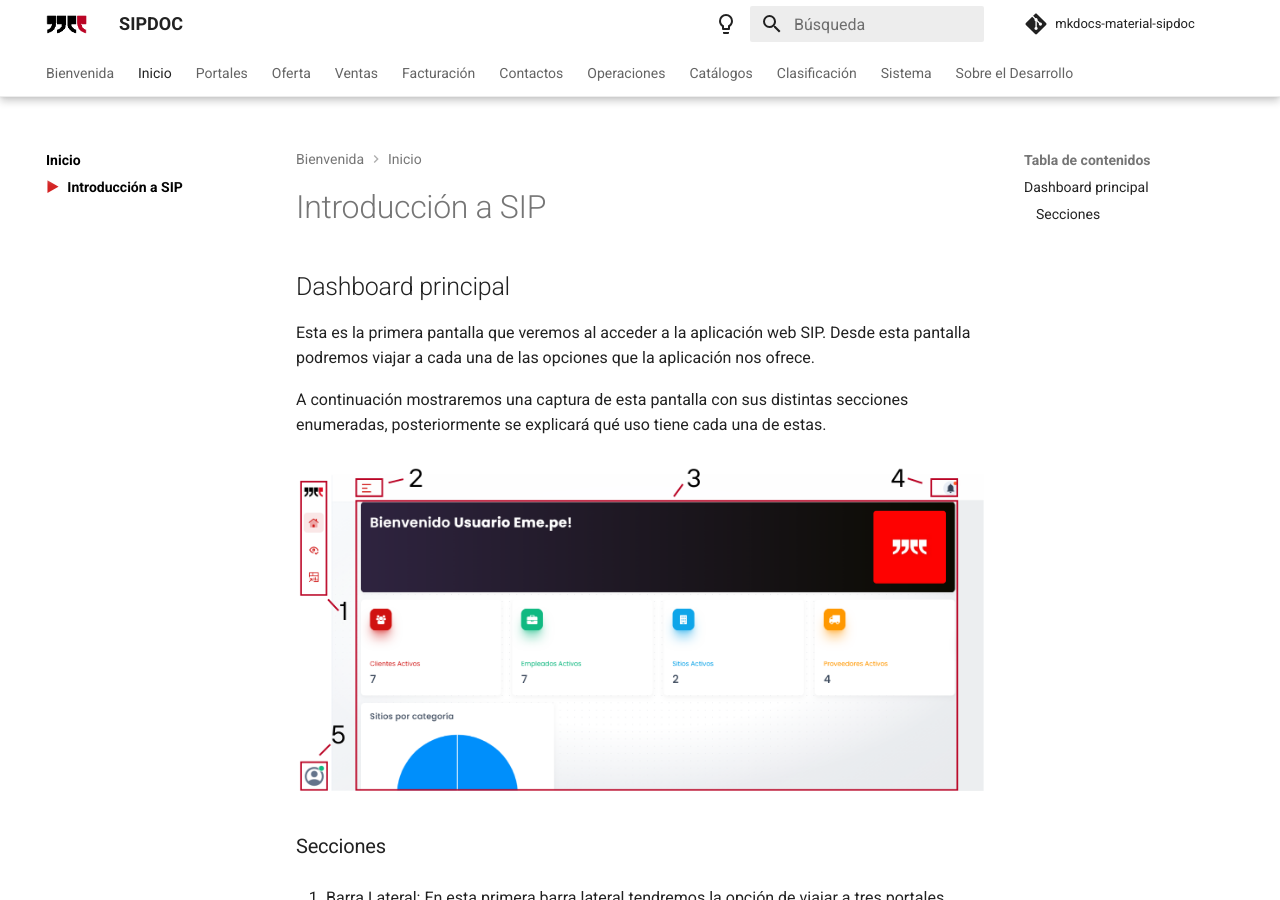
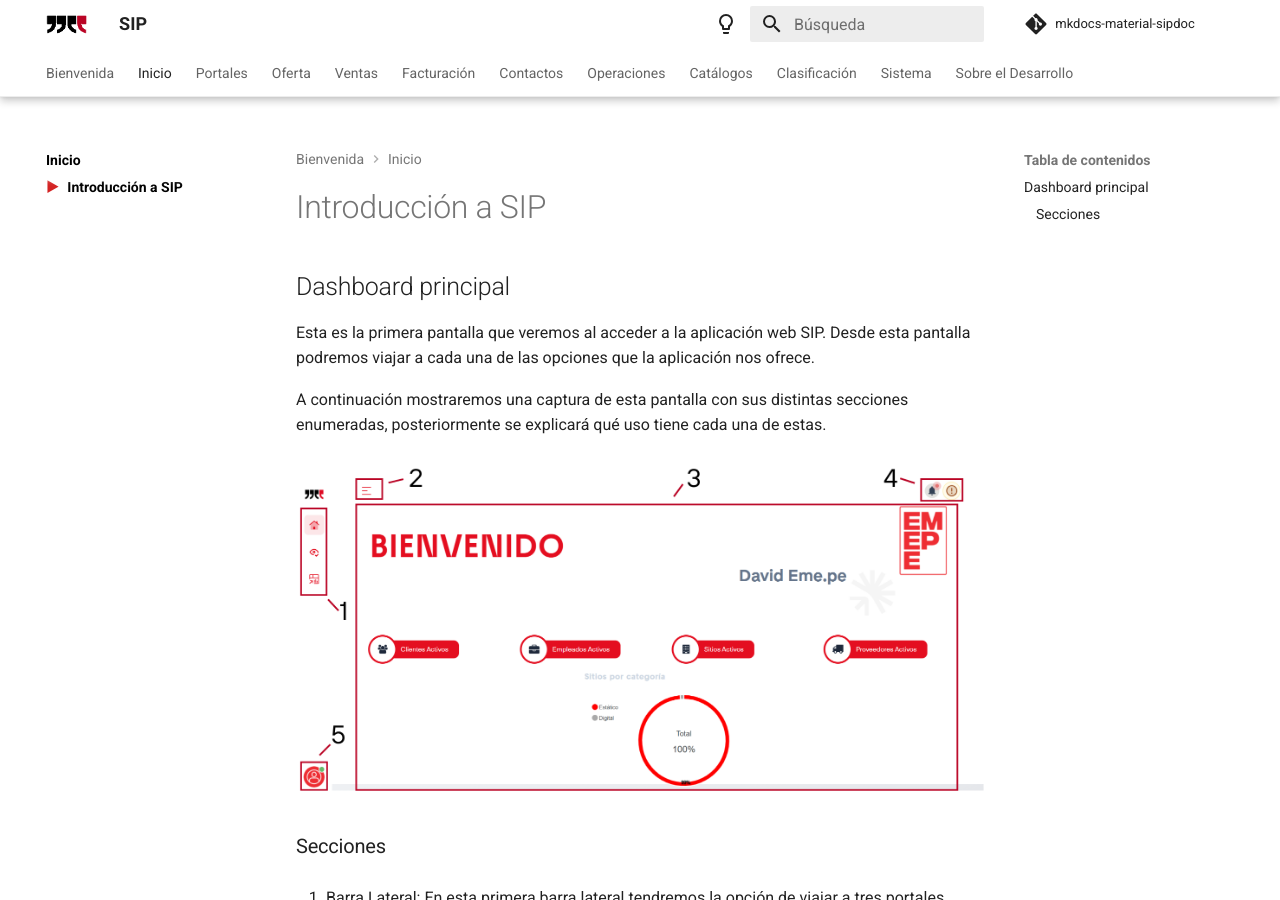
Before and after one commit to SmolBam-git/mkdocs-material-sipdoc, an MkDocs documentation site: the page built from docs/inicio.md, in a window 1280 px wide and 900 px high. Built offline with MkDocs 1.6.1 and Material for MkDocs 9.7.7, drawn with Linux system fonts in a browser that asks for light colours; comment, search, counter and statistics services are not loaded.

Commit message:
deployReady

```diff
--- a/docs/inicio.md
+++ b/docs/inicio.md
@@ -4,7 +4,7 @@ Esta es la primera pantalla que veremos al acceder a la aplicación web SIP. Des
 
 A continuación mostraremos una captura de esta pantalla con sus distintas secciones enumeradas, posteriormente se explicará qué uso tiene cada una de estas.
 
-![mainDashboard](assets/mainDashboardEnum.png)
+![mainDashboard](assets/inicioEnum.png)
 
 ### Secciones
 
--- a/mkdocs.yml
+++ b/mkdocs.yml
@@ -6,7 +6,7 @@ extra_javascript:
 extra_css:
   - ./css/styles.css
 
-site_name: SIPDOC
+site_name: SIP
 repo_url: https://github.com/SmolBam-git/mkdocs-material-sipdoc.git
 repo_name: mkdocs-material-sipdoc
 edit_uri: edit/main/docs/
```
Also changed, not shown: docs/assets/inicioEnum.png (added).
